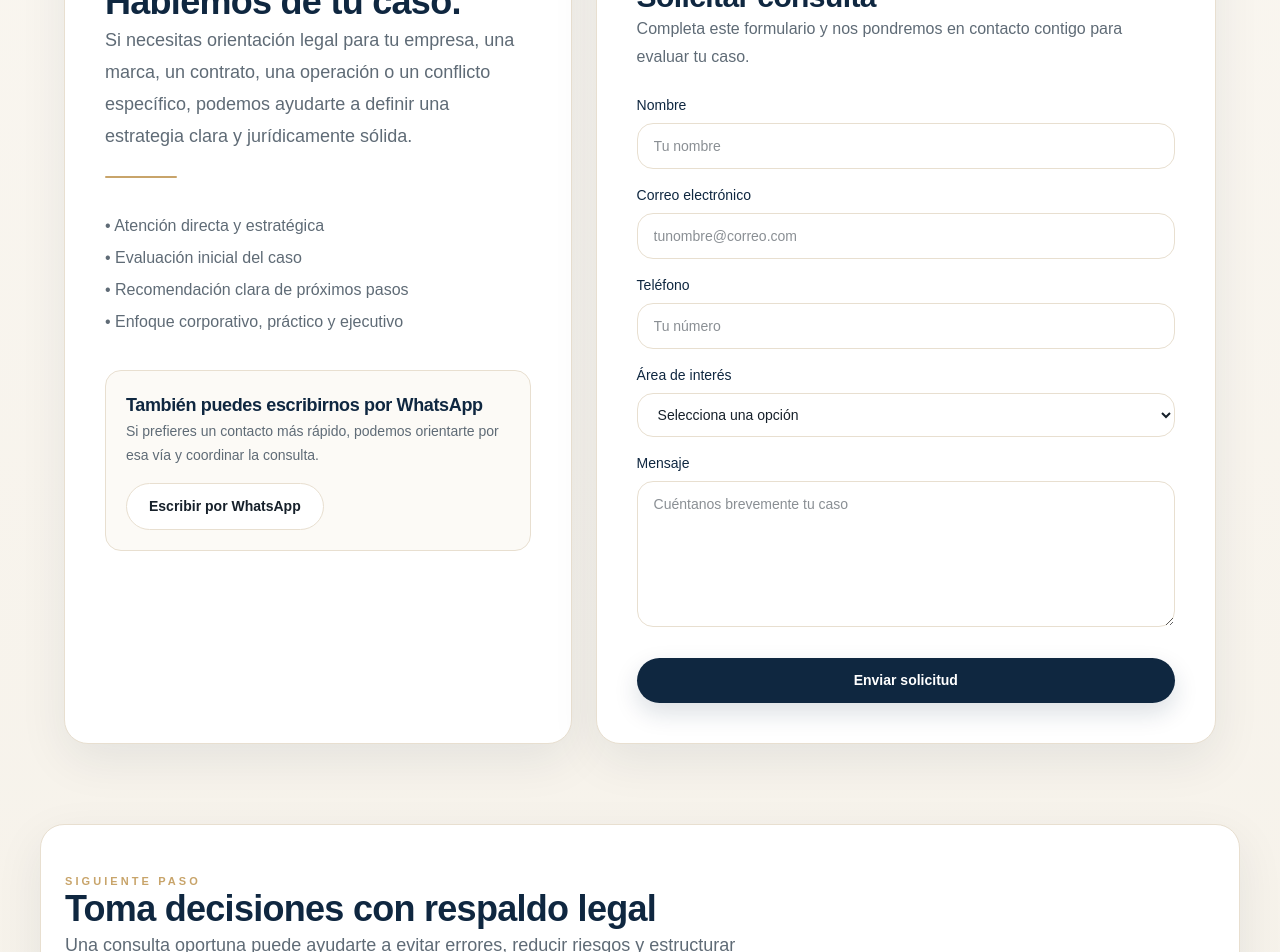
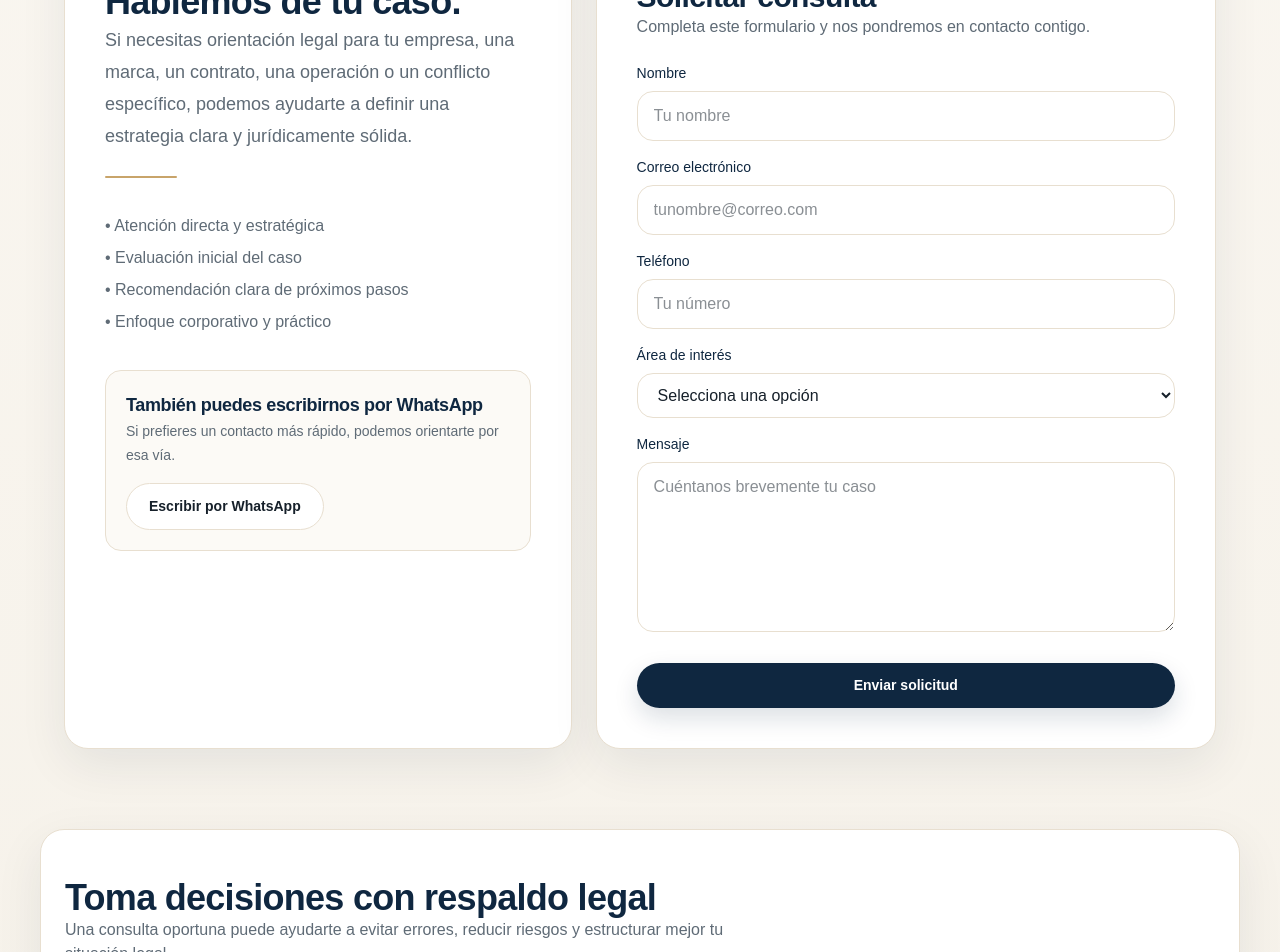
Before and after one commit to aileenespinosa-create/Cabinet-legal, a Next.js app: page /consulta in a window 1280 px wide. Shown: the part 900-1852 px from the top of the page. Built offline with nearby package versions, Linux system fonts and the light colour scheme.

Commit message:
formulario consulta funcionando con formspree

```diff
--- a/app/consulta/page.tsx
+++ b/app/consulta/page.tsx
@@ -45,11 +45,14 @@ export default function ConsultaPage() {
         </div>
       </section>
 
-      {/* VALOR + FORM */}
+      {/* CONTENIDO + FORM */}
       <section className="pb-16 md:pb-20">
         <div className="container-legal grid gap-6 md:grid-cols-[0.9fr_1.1fr]">
+
+          {/* TEXTO */}
           <div className="card-legal p-6 md:p-10">
             <div className="eyebrow">Cabinet Legal</div>
+
             <h2 className="mt-4 text-3xl font-semibold leading-tight text-[#0f2740] md:text-4xl">
               Hablemos de tu caso.
             </h2>
@@ -66,20 +69,20 @@ export default function ConsultaPage() {
               <p>• Atención directa y estratégica</p>
               <p>• Evaluación inicial del caso</p>
               <p>• Recomendación clara de próximos pasos</p>
-              <p>• Enfoque corporativo, práctico y ejecutivo</p>
+              <p>• Enfoque corporativo y práctico</p>
             </div>
 
             <div className="mt-8 rounded-2xl border border-[#e8dfd0] bg-[#fcfaf6] p-5">
               <h3 className="text-lg font-semibold text-[#0f2740]">
                 También puedes escribirnos por WhatsApp
               </h3>
+
               <p className="mt-2 text-sm leading-6 text-[#5f6b76]">
-                Si prefieres un contacto más rápido, podemos orientarte por esa vía
-                y coordinar la consulta.
+                Si prefieres un contacto más rápido, podemos orientarte por esa vía.
               </p>
 
               <a
-                href="https://wa.me/18095551234?text=Hola%2C%20me%20gustar%C3%ADa%20agendar%20una%20consulta%20con%20Cabinet%20Legal."
+                href="https://wa.me/18095551234?text=Hola%2C%20me%20gustar%C3%ADa%20agendar%20una%20consulta."
                 target="_blank"
                 rel="noopener noreferrer"
                 className="btn-secondary-legal mt-4"
@@ -89,26 +92,41 @@ export default function ConsultaPage() {
             </div>
           </div>
 
+          {/* FORMULARIO */}
           <div className="card-legal p-6 md:p-10">
             <div className="mb-6">
               <div className="eyebrow">Formulario</div>
+
               <h2 className="mt-4 text-2xl font-semibold text-[#0f2740] md:text-3xl">
                 Solicitar consulta
               </h2>
-              <p className="mt-3 text-sm leading-6 text-[#5f6b76] md:text-base md:leading-7">
-                Completa este formulario y nos pondremos en contacto contigo para
-                evaluar tu caso.
+
+              <p className="mt-3 text-sm text-[#5f6b76] md:text-base">
+                Completa este formulario y nos pondremos en contacto contigo.
               </p>
             </div>
 
-            <form className="grid gap-4">
+            <form
+              action="https://formspree.io/f/mlgpavya"
+              method="POST"
+              className="grid gap-4"
+            >
+              <input
+                type="hidden"
+                name="_subject"
+                value="Nueva consulta desde Cabinet Legal"
+              />
+              <input type="hidden" name="_captcha" value="false" />
+
               <div>
                 <label className="mb-2 block text-sm font-medium text-[#0f2740]">
                   Nombre
                 </label>
                 <input
+                  name="nombre"
                   type="text"
-                  className="w-full rounded-2xl border border-[#e8dfd0] bg-white px-4 py-3 text-sm text-[#16202a] outline-none"
+                  required
+                  className="w-full rounded-2xl border border-[#e8dfd0] px-4 py-3"
                   placeholder="Tu nombre"
                 />
               </div>
@@ -118,8 +136,10 @@ export default function ConsultaPage() {
                   Correo electrónico
                 </label>
                 <input
+                  name="email"
                   type="email"
-                  className="w-full rounded-2xl border border-[#e8dfd0] bg-white px-4 py-3 text-sm text-[#16202a] outline-none"
+                  required
+                  className="w-full rounded-2xl border border-[#e8dfd0] px-4 py-3"
                   placeholder="tunombre@correo.com"
                 />
               </div>
@@ -129,8 +149,9 @@ export default function ConsultaPage() {
                   Teléfono
                 </label>
                 <input
+                  name="telefono"
                   type="text"
-                  className="w-full rounded-2xl border border-[#e8dfd0] bg-white px-4 py-3 text-sm text-[#16202a] outline-none"
+                  className="w-full rounded-2xl border border-[#e8dfd0] px-4 py-3"
                   placeholder="Tu número"
                 />
               </div>
@@ -139,13 +160,16 @@ export default function ConsultaPage() {
                 <label className="mb-2 block text-sm font-medium text-[#0f2740]">
                   Área de interés
                 </label>
-                <select className="w-full rounded-2xl border border-[#e8dfd0] bg-white px-4 py-3 text-sm text-[#16202a] outline-none">
+                <select
+                  name="area"
+                  className="w-full rounded-2xl border border-[#e8dfd0] px-4 py-3"
+                >
                   <option>Selecciona una opción</option>
+                  <option>Registro de marcas</option>
                   <option>Derecho corporativo</option>
-                  <option>Registro de marcas</option>
                   <option>Propiedad intelectual</option>
-                  <option>Litigios y disputas</option>
-                  <option>Otro asunto legal</option>
+                  <option>Litigios</option>
+                  <option>Otro</option>
                 </select>
               </div>
 
@@ -154,8 +178,10 @@ export default function ConsultaPage() {
                   Mensaje
                 </label>
                 <textarea
+                  name="mensaje"
                   rows={6}
-                  className="w-full rounded-2xl border border-[#e8dfd0] bg-white px-4 py-3 text-sm text-[#16202a] outline-none"
+                  required
+                  className="w-full rounded-2xl border border-[#e8dfd0] px-4 py-3"
                   placeholder="Cuéntanos brevemente tu caso"
                 />
               </div>
@@ -171,13 +197,13 @@ export default function ConsultaPage() {
       {/* CIERRE */}
       <section className="pb-16 md:pb-20">
         <div className="container-legal card-legal p-6 md:p-12">
-          <div className="eyebrow">Siguiente paso</div>
-          <h2 className="mt-4 text-3xl font-semibold text-[#0f2740] md:text-4xl">
+          <h2 className="text-3xl font-semibold text-[#0f2740] md:text-4xl">
             Toma decisiones con respaldo legal
           </h2>
-          <p className="mt-4 max-w-2xl text-base leading-7 text-[#5f6b76] md:text-lg md:leading-8">
+
+          <p className="mt-4 max-w-2xl text-[#5f6b76]">
             Una consulta oportuna puede ayudarte a evitar errores, reducir riesgos
-            y estructurar mejor el camino legal de tu negocio o situación.
+            y estructurar mejor tu situación legal.
           </p>
         </div>
       </section>
```
